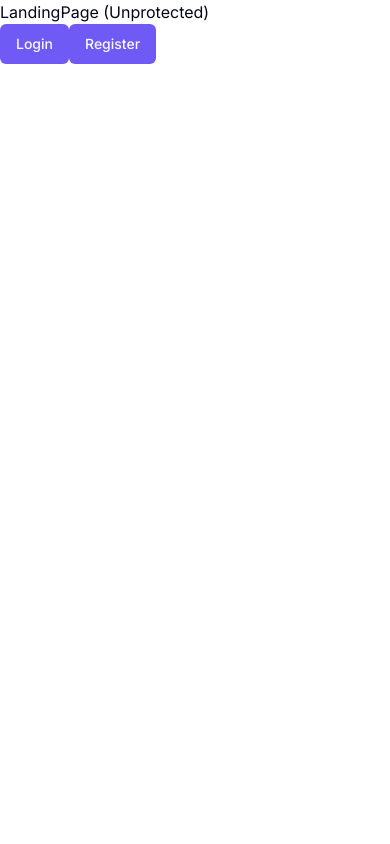
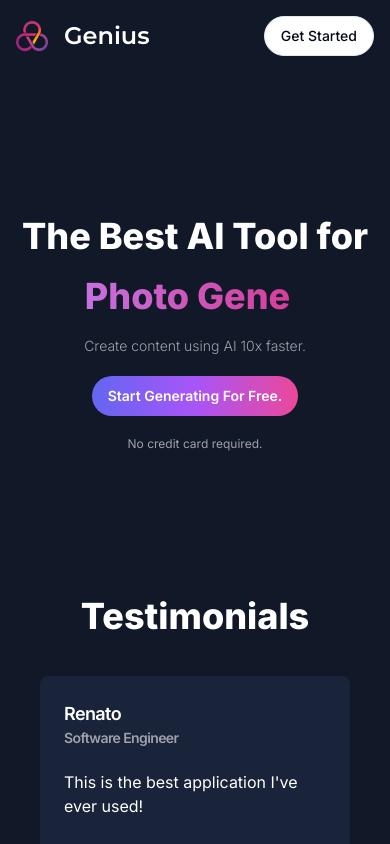
Before and after one commit to RenatoDev3/next13-fullstack-ai-saas, a Next.js app: page / in a window 390 px wide. Built offline with nearby package versions, Linux system fonts and the light colour scheme; no server answers.

Commit message:
simple landing page

```diff
--- /dev/null
+++ b/app/(landing)/layout.tsx
@@ -0,0 +1,11 @@
+import React from "react";
+
+const LadningLayout = ({ children }: { children: React.ReactNode }) => {
+  return (
+    <main className="h-full bg-[#111827] overflow-auto">
+      <div className="mx-auto max-w-screen-xl h-full w-full">{children}</div>
+    </main>
+  );
+};
+
+export default LadningLayout;
--- a/app/(landing)/page.tsx
+++ b/app/(landing)/page.tsx
@@ -1,24 +1,15 @@
-import { Button } from "@/components/ui/button"
-import Link from "next/link"
+import LandingContent from "@/components/landing-content";
+import LandingHero from "@/components/landing-hero";
+import LandingNavbar from "@/components/landing-navbar";
 
 const LandingPage = () => {
   return (
-    <div>
-      LandingPage (Unprotected)
-      <div>
-        <Link href="/sign-in">
-          <Button>
-            Login
-          </Button>
-        </Link>
-        <Link href="/sign-up">
-          <Button>
-            Register
-          </Button>
-        </Link>
-      </div>
+    <div className="h-full">
+      <LandingNavbar />
+      <LandingHero />
+      <LandingContent />
     </div>
-  )
-}
+  );
+};
 
-export default LandingPage
+export default LandingPage;
--- /dev/null
+++ b/components/landing-content.tsx
@@ -0,0 +1,61 @@
+import React from "react";
+import { Card, CardContent, CardHeader, CardTitle } from "./ui/card";
+
+const testimonials = [
+  {
+    name: "Renato",
+    avatar: "R",
+    title: "Software Engineer",
+    description: "This is the best application I've ever used!",
+  },
+  {
+    name: "Renato",
+    avatar: "R",
+    title: "Software Engineer",
+    description: "This is the best application I've ever used!",
+  },
+  {
+    name: "Renato",
+    avatar: "R",
+    title: "Software Engineer",
+    description: "This is the best application I've ever used!",
+  },
+  {
+    name: "Renato",
+    avatar: "R",
+    title: "Software Engineer",
+    description: "This is the best application I've ever used!",
+  },
+];
+
+const LandingContent = () => {
+  return (
+    <div className="px-10 pb-20">
+      <h2 className="text-center text-4xl text-white font-extrabold mb-10">
+        Testimonials
+      </h2>
+      <div className="grid grid-cols-1 sm:grid-cols-2 md:grid-cols-3 lg:grid-cols-4 gap-4">
+        {testimonials.map((item) => (
+          <Card
+            key={item.description}
+            className="bg-[#192339] border-none text-white"
+          >
+            <CardHeader>
+              <CardTitle className="flex items-center gap-x-2">
+                <div>
+                  <p className="text-lg">{item.name}</p>
+                  <p className="text-zinc-400 text-sm">{item.title}</p>
+                </div>
+              </CardTitle>
+              <CardContent className="pt-4 px-0">
+                {item.description}
+              </CardContent>
+            </CardHeader>
+          </Card>
+        ))}
+      </div>
+    </div>
+  );
+};
+
+export default LandingContent;
--- /dev/null
+++ b/components/landing-hero.tsx
@@ -0,0 +1,51 @@
+"use client";
+
+import { useAuth } from "@clerk/nextjs";
+import Link from "next/link";
+import TypewriterComponent from "typewriter-effect";
+import { Button } from "./ui/button";
+
+const LandingHero = () => {
+  const { isSignedIn } = useAuth();
+
+  return (
+    <div className="text-white font-bold py-36 text-center space-y-5">
+      <div className="text-4xl sm:text-5xl md:text-6xl lg:text-7xl space-y-5 font-extrabold">
+        <h1>The Best AI Tool for</h1>
+        <div className="text-transparent bg-clip-text bg-gradient-to-r from-purple-400 to-pink-600">
+          <TypewriterComponent
+            options={{
+              strings: [
+                "Chatbot.",
+                "Photo Generation.",
+                "Music Generation.",
+                "Code Generation.",
+                "Video Generation.",
+              ],
+              autoStart: true,
+              loop: true,
+            }}
+          />
+        </div>
+      </div>
+      <div className="text-sm md:text-xl font-light text-zinc-400">
+        Create content using AI 10x faster.
+      </div>
+      <div>
+        <Link href={isSignedIn ? "/dasboard" : "/sign-up"}>
+          <Button
+            variant="premium"
+            className="md:text-lg p-4 md:p-6 rounded-full font-semibold"
+          >
+            Start Generating For Free.
+          </Button>
+        </Link>
+      </div>
+      <div className="text-zinc-400 text-xs md:text-sm font-normal">
+        No credit card required.
+      </div>
+    </div>
+  );
+};
+
+export default LandingHero;
--- /dev/null
+++ b/components/landing-navbar.tsx
@@ -0,0 +1,40 @@
+"use client";
+
+import { Montserrat } from "next/font/google";
+import Image from "next/image";
+import Link from "next/link";
+import { useAuth } from "@clerk/nextjs";
+
+import { cn } from "@/lib/utils";
+import { Button } from "./ui/button";
+
+const font = Montserrat({
+  weight: "600",
+  subsets: ["latin"],
+});
+
+const LandingNavbar = () => {
+  const { isSignedIn } = useAuth();
+
+  return (
+    <nav className="p-4 bg-transparent flex items-center justify-between">
+      <Link href="/" className="flex items-center">
+        <div className="relative h-8 w-8 mr-4">
+          <Image fill alt="Logo" src="/logo.png" />
+        </div>
+        <h1 className={cn("text-2xl font-bold text-white", font.className)}>
+          Genius
+        </h1>
+      </Link>
+      <div className="flex items-center gap-x-2">
+        <Link href={isSignedIn ? "/dasboard" : "/sign-up"}>
+          <Button variant="outline" className="rounded-full">
+            Get Started
+          </Button>
+        </Link>
+      </div>
+    </nav>
+  );
+};
+
+export default LandingNavbar;
--- a/package.json
+++ b/package.json
@@ -32,6 +32,7 @@
     "stripe": "^14.2.0",
     "tailwind-merge": "^1.14.0",
     "tailwindcss-animate": "^1.0.7",
+    "typewriter-effect": "^2.21.0",
     "zod": "^3.22.4",
     "zustand": "^4.4.4"
   },
```
Also changed, not shown: 1 other file (tests, documents, lock files or other folders).
